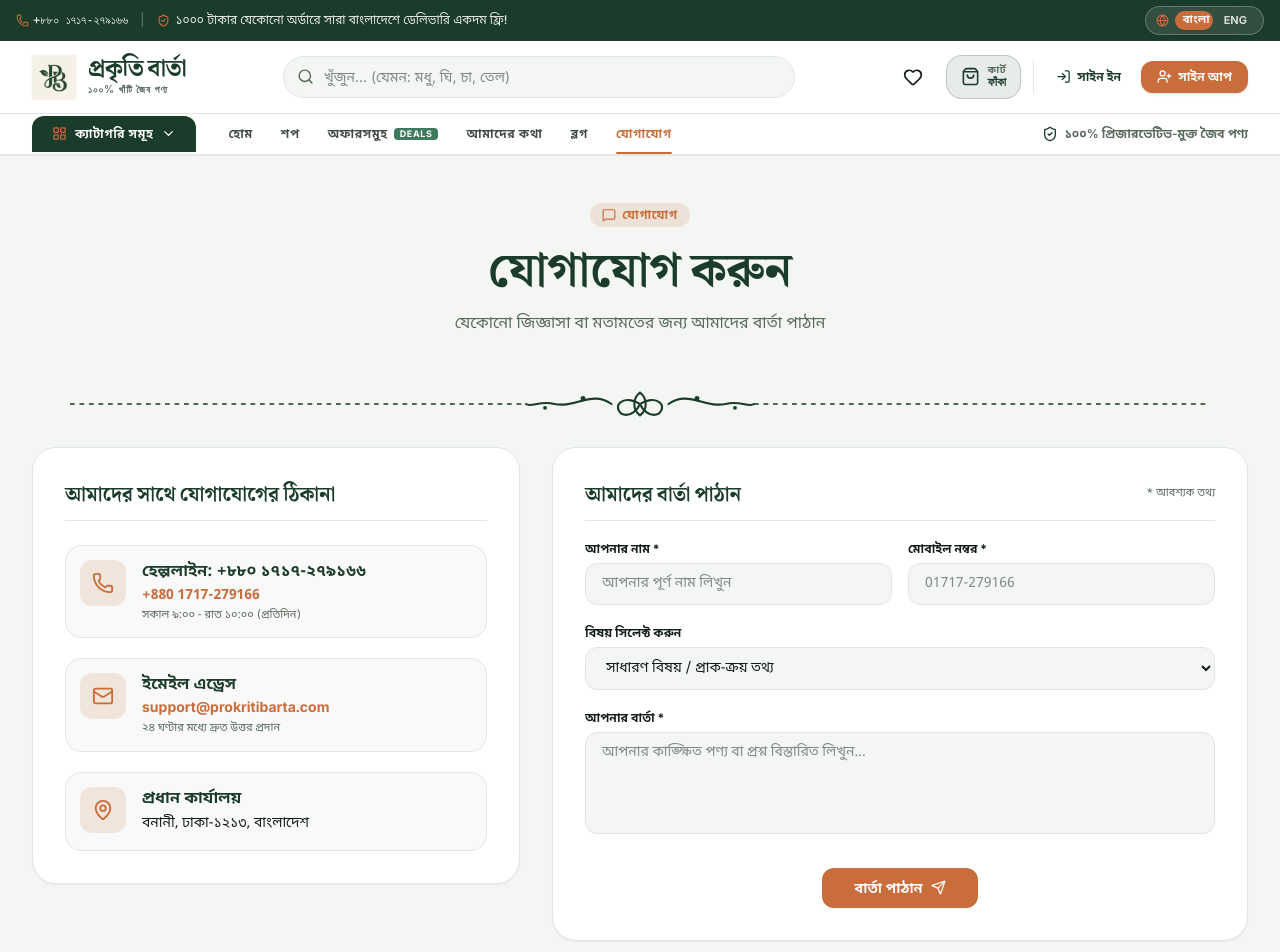
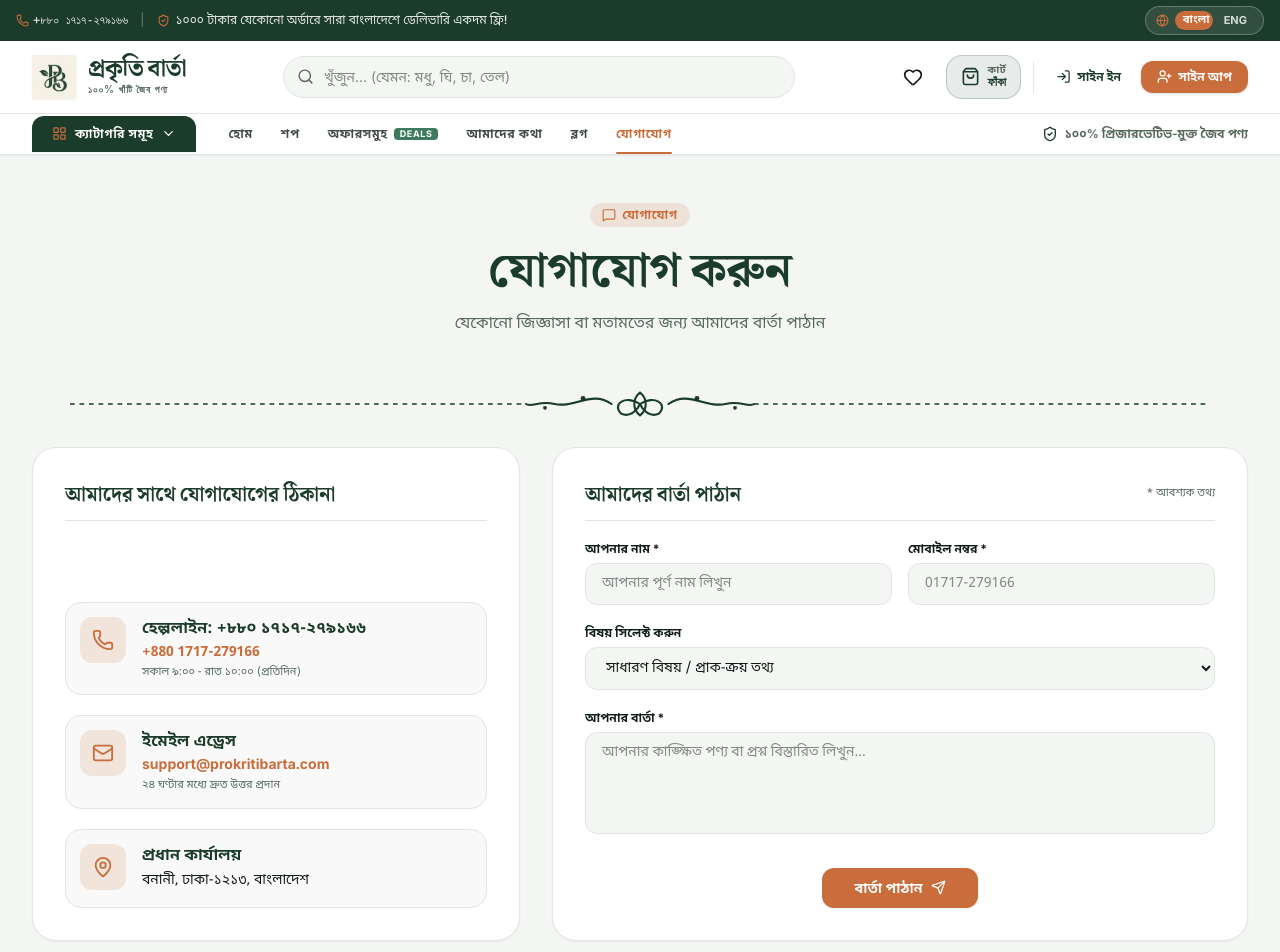
Before and after one commit to tridib371/prokriti-barta, a React (Vite) app: page /contact in a window 1280 px wide. Shown: the top 952 px of the page. Built offline with nearby package versions, Linux system fonts and the light colour scheme.

Commit message:
fix: equalize heights of Contact details card and Contact form card for 100% horizontal alignment

```diff
--- a/src/pages/Contact.jsx
+++ b/src/pages/Contact.jsx
@@ -61,11 +61,11 @@ export default function Contact() {
 
         <AlponaDivider />
 
-        <div className="grid grid-cols-1 lg:grid-cols-12 gap-8 items-start">
+        <div className="grid grid-cols-1 lg:grid-cols-12 gap-8 items-stretch">
 
           {/* Contact Details Cards */}
-          <div className="lg:col-span-5 space-y-6">
-            <div className="bg-surface border border-line rounded-3xl p-6 sm:p-8 space-y-6 shadow-xs">
+          <div className="lg:col-span-5 flex flex-col">
+            <div className="bg-surface border border-line rounded-3xl p-6 sm:p-8 space-y-6 shadow-xs flex-1 flex flex-col justify-between">
               <h2 className="font-display font-bold text-xl text-primary pb-3 border-b border-line">
                 {lang === 'bn' ? 'আমাদের সাথে যোগাযোগের ঠিকানা' : 'Direct Helpline & Support'}
               </h2>
@@ -116,7 +116,7 @@ export default function Contact() {
           </div>
 
           {/* Contact Form */}
-          <div className="lg:col-span-7 bg-surface border border-line rounded-3xl p-6 sm:p-8 shadow-xs">
+          <div className="lg:col-span-7 bg-surface border border-line rounded-3xl p-6 sm:p-8 shadow-xs flex flex-col justify-between">
             {submitted ? (
               <motion.div
                 initial={{ opacity: 0, scale: 0.95 }}
```
